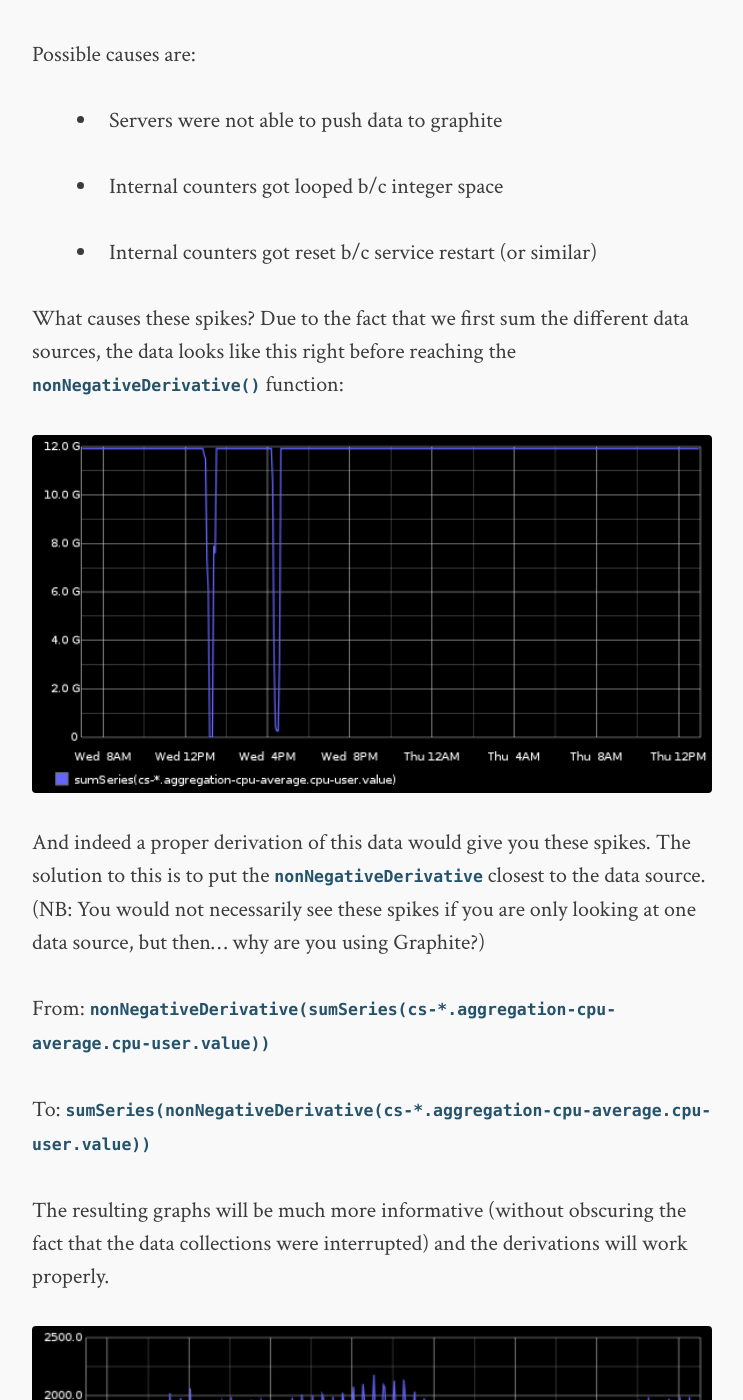
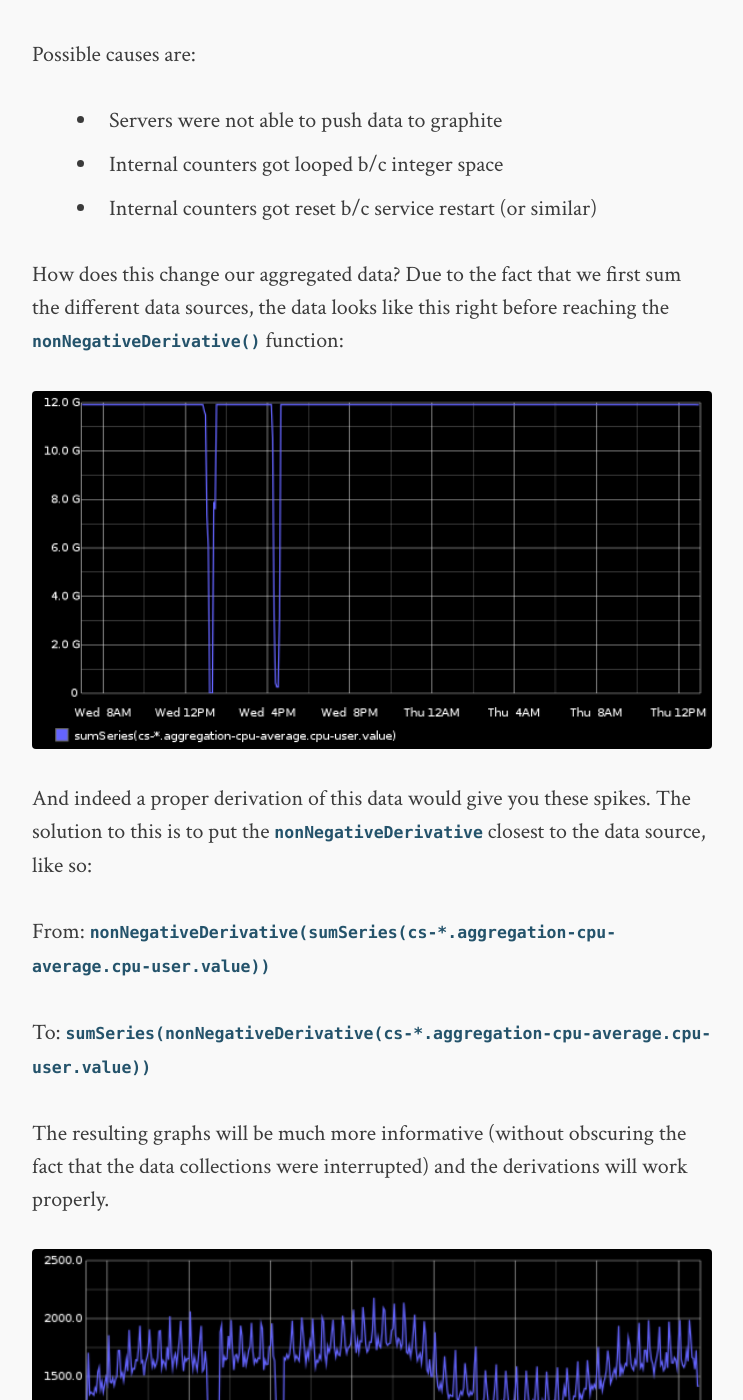
Before and after one commit to ojilles/jilles.net, a Jekyll site: the page built from _posts/2013-08-22-doing-graphite-derivates-correctly.md, in a window 1280 px wide and 1400 px high, scrolled down 2277 px. Shown: the whole window, without its empty margins (268-1011 px from the left). Built offline with Jekyll 4.4.1, drawn with Linux system fonts in a browser that asks for light colours; comment, search, counter and statistics services are not loaded; some of the changed text lies outside the part shown.

Commit message:
few tweaks here and there, hopefully clarifying

```diff
--- a/_posts/2013-08-22-doing-graphite-derivates-correctly.md
+++ b/_posts/2013-08-22-doing-graphite-derivates-correctly.md
@@ -34,21 +34,18 @@ obscures the real data (get's pushed to the x-axis).
 Possible causes are:
 
 * Servers were not able to push data to graphite
-
 * Internal counters got looped b/c integer space
-
 * Internal counters got reset b/c service restart (or similar)
 
-What causes these spikes? Due to the fact that we first sum the different data
-sources, the data looks like this right before reaching the
+How does this change our aggregated data? Due to the fact that we first sum the
+different data sources, the data looks like this right before reaching the
 `nonNegativeDerivative()` function:
 
 ![Summed data][pic3]
 
 And indeed a proper derivation of this data would give you these spikes. The
 solution to this is to put the `nonNegativeDerivative` closest to the data
-source. (NB: You would not necessarily see these spikes if you are only
-looking at one data source, but then... why are you using Graphite?)
+source, like so:
 
 From: `nonNegativeDerivative(sumSeries(cs-*.aggregation-cpu-average.cpu-user.value))`
 
@@ -60,6 +57,11 @@ properly.
 
 ![Proper chart][pic4]
 
+(PS: You would not necessarily run into this problem if you only use one data
+source. The problem arises from the fact that /after/ you agggregate the data,
+individual counters that get wrapped or stopped reporting are not visible
+anymore and the derivation will come the incorrect conclusions.)
+
 [pic1]: {{site.baseurl}}/photos/graphite/pic1-raw-data.png
 [pic2]: {{site.baseurl}}/photos/graphite/pic2-nnderivative.png
 [pic3]: {{site.baseurl}}/photos/graphite/pic2-raw-data-summed.png
```
